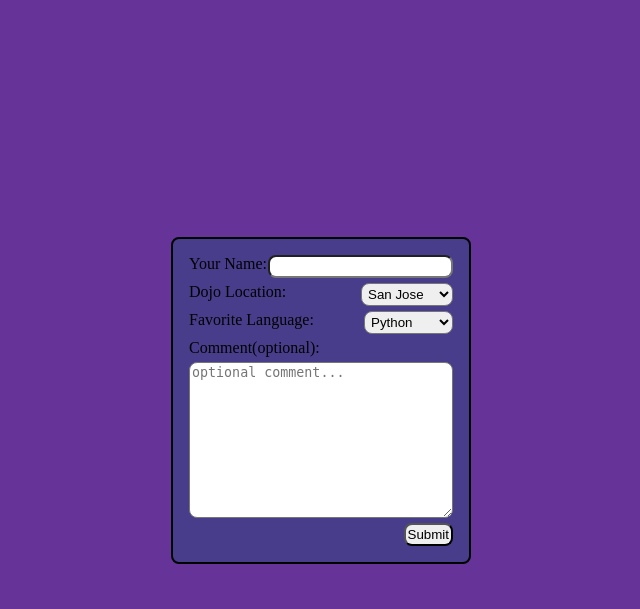
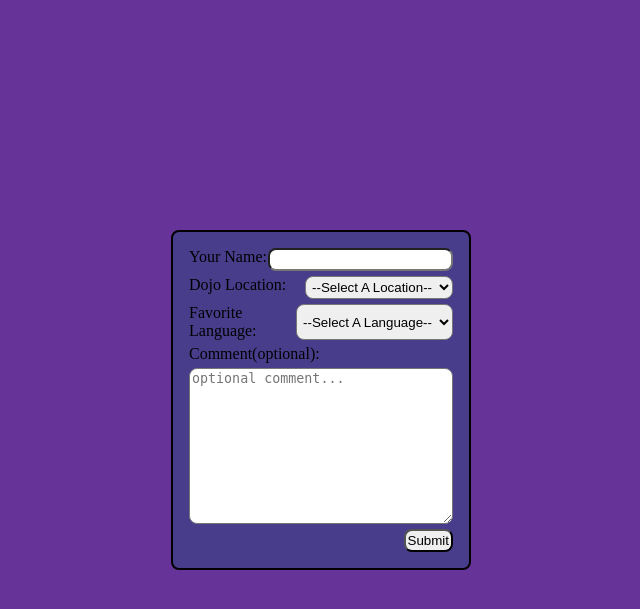
Before and after one commit to mjstafford/Python, a Flask app: page / in a window 1280 px wide. Shown: the top 609 px of the page, without its empty margins (319-959 px from the left). Run offline with Flask 2, Linux system fonts and the light colour scheme.

Commit message:
updated with flash/validation messages

```diff
--- a/flask/fundamentals/dojo_survey/server.py
+++ b/flask/fundamentals/dojo_survey/server.py
@@ -1,4 +1,4 @@
-from flask import Flask, render_template, session, request, redirect
+from flask import Flask, render_template, session, request, redirect, flash
 
 app = Flask(__name__)
 app.secret_key = "abc123"
@@ -9,6 +9,10 @@ def main_page():
 
 @app.route("/process", methods=["POST"])
 def post_page():
+    #first validate
+    if not validate_form(request.form):
+        return redirect("/")
+
     session["name"]= request.form["name"]
     session["dojo location"]= request.form["location"]
     session["favorite language"]= request.form["language"]
@@ -24,5 +28,21 @@ def go_back():
     session.clear()
     return redirect("/")
 
+def validate_form(data):
+    is_valid = True
+    if len(data["name"]) <= 3:
+        flash("Name must be at least 3 chars long")
+        is_valid = False
+    if  0 < len(data["comment"]) < 3:
+        flash("comment must be at least 3 chars long")
+        is_valid = False
+    if "location" not in data:
+        flash("must select a location")
+        is_valid = False
+    if "language" not in data:
+        flash("must select a language")
+        is_valid = False
+    return is_valid
+
 if __name__ == "__main__":
     app.run(debug=True)
--- a/flask/fundamentals/dojo_survey/templates/index.html
+++ b/flask/fundamentals/dojo_survey/templates/index.html
@@ -10,6 +10,13 @@
 </head>
 
 <body>
+    {% with messages = get_flashed_messages() %}
+    {% if messages %}
+    {% for message in messages %}
+    <p>{{message}}</p>
+    {% endfor %}
+    {% endif %}
+    {% endwith %}
     <form class="form-container" action="/process" method="post">
         <div class="input-container">
             <label for="name">Your Name: </label>
@@ -18,6 +25,7 @@
         <div class="input-container">
             <label for="location">Dojo Location: </label>
             <select name="location" id="location">
+                <option value="" disabled selected>--Select A Location--</option>
                 <option value="San Jose">San Jose</option>
                 <option value="Seattle">Seattle</option>
                 <option value="Los Angles">Los Angles</option>
@@ -26,6 +34,7 @@
         <div class="input-container">
             <label for="language">Favorite Language: </label>
             <select name="language" id="language">
+                <option value="" disabled selected>--Select A Language--</option>
                 <option value="Python">Python</option>
                 <option value="JavaScript">JavaScript</option>
                 <option value="Java">Java</option>
```
